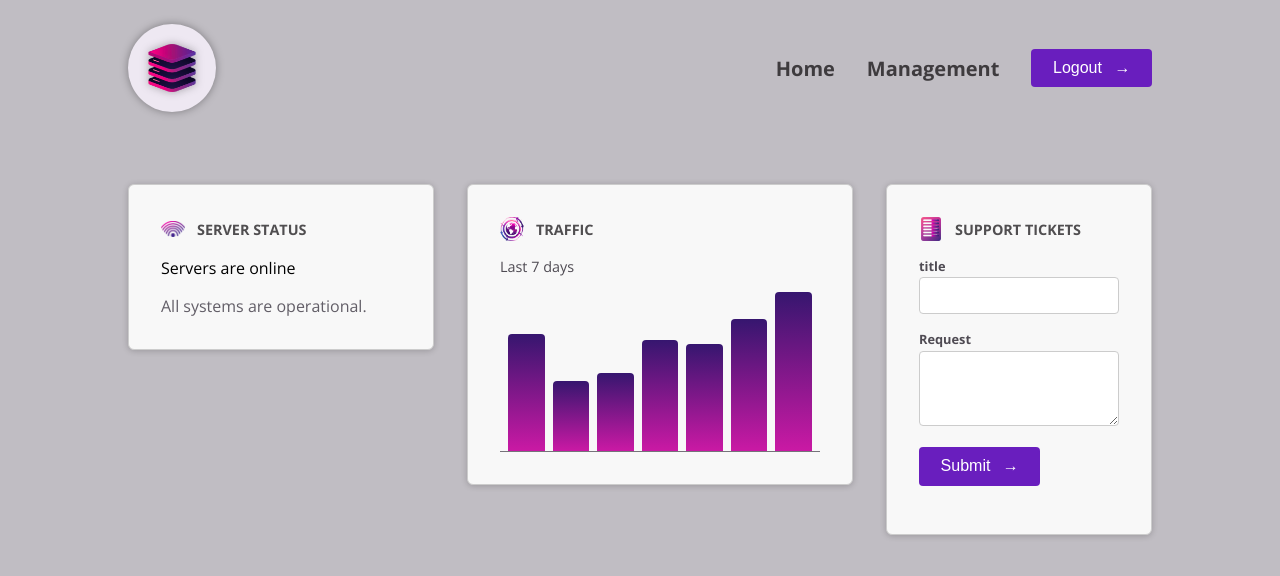
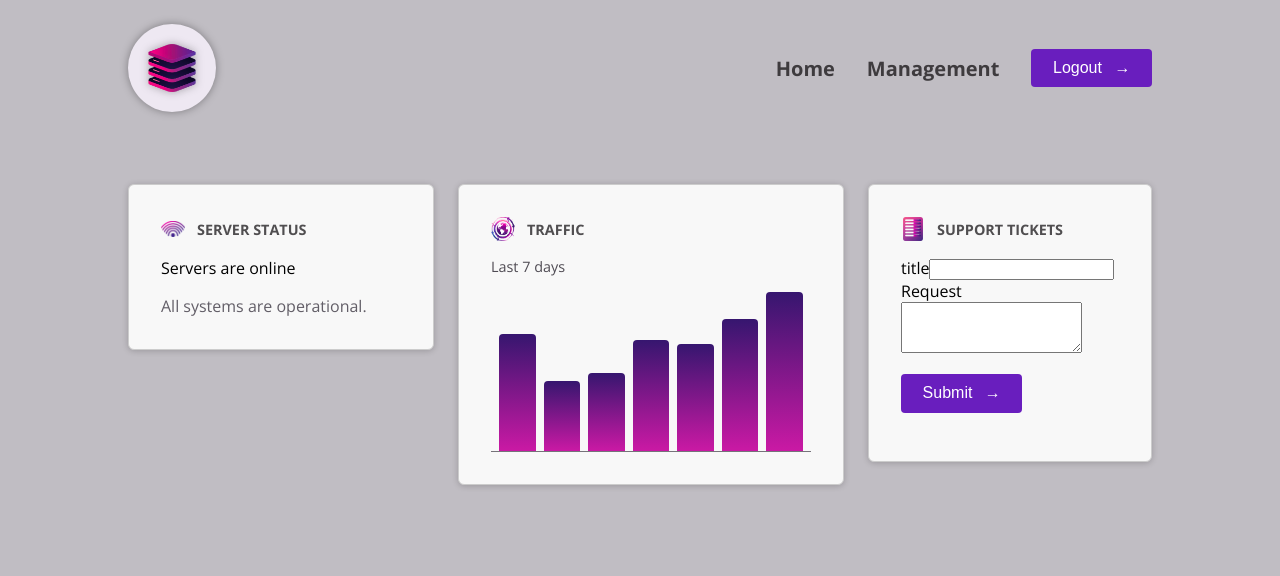
Before and after one commit to KOPCSAKPATRIK1/components-deepdive, an Angular app: page / in a window 1280 px wide. Shown: the top 576 px of the page. Built offline with nearby package versions, Linux system fonts and the light colour scheme.

Commit message:
css host element in control c

```diff
--- a/src/app/shared/control/control.component.css
+++ b/src/app/shared/control/control.component.css
@@ -1,4 +1,4 @@
-.control label {
+:host label {
   display: block;
   font-size: 0.8rem;
   font-weight: bold;
@@ -6,8 +6,8 @@
   color: #4f4b53;
 }
 
-.control input,
-.control textarea {
+:host input,
+:host textarea {
   width: 100%;
   padding: 0.5rem;
   border: 1px solid #ccc;
--- a/src/app/shared/control/control.component.html
+++ b/src/app/shared/control/control.component.html
@@ -1,4 +1,2 @@
-  <p class="control">
-    <label>{{ label() }}</label>
-    <ng-content select="input, textarea"/>
-  </p>
+<label>{{ label() }}</label>
+<ng-content select="input, textarea" />
```
